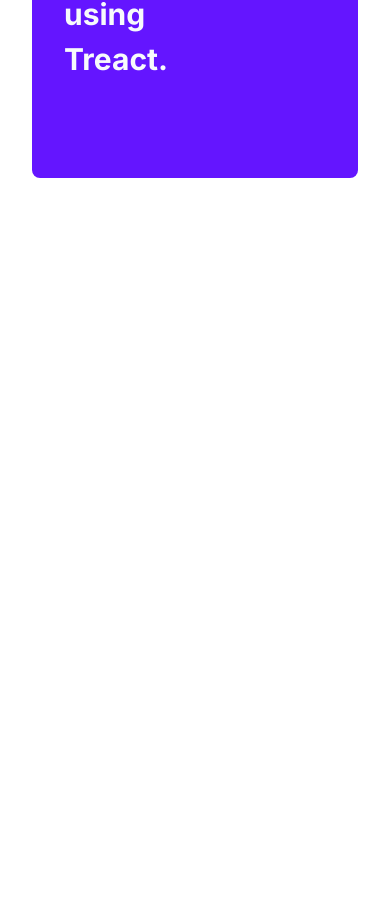
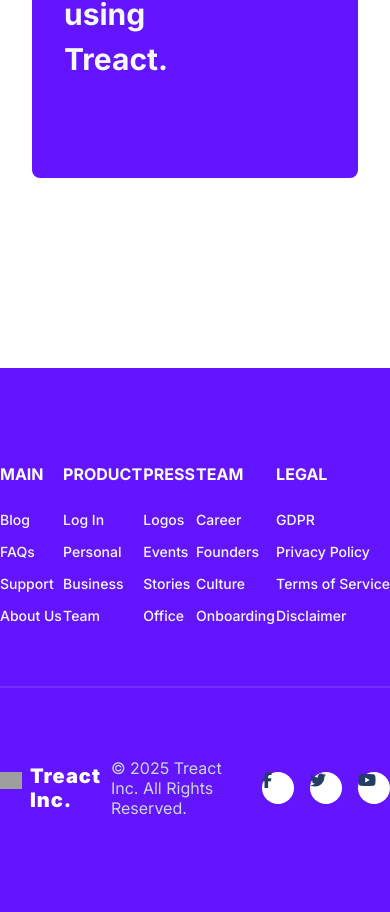
Before and after one commit to cruxbeta/fes_module_3_project_3.3_final, a plain HTML site: page index.html in a window 390 px wide. Shown: the part 10134-11046 px from the top of the page. Before the commit the page ends 10408 px from the top, so only its background shows below. Drawn offline with Linux system fonts and the light colour scheme; grey boxes are pictures that could not be loaded.

Commit message:
footer added, transitions (excluding nav) and responsivity is needed

```diff
--- a/index.html
+++ b/index.html
@@ -418,6 +418,63 @@
             </div>
         </div>
     </section>
+    <footer>
+        <div class="container">
+            <div class="row">
+                <div class="footer__links--wrapper">
+                    <div class="links__cat">
+                        <h4 class="cat__title">main</h4>
+                        <a class="cat__link">Blog</a>
+                        <a class="cat__link">FAQs</a>
+                        <a class="cat__link">Support</a>
+                        <a class="cat__link">About Us</a>
+                    </div>
+                    <div class="links__cat">
+                        <h4 class="cat__title">product</h4>
+                        <a class="cat__link">Log In</a>
+                        <a class="cat__link">Personal</a>
+                        <a class="cat__link">Business</a>
+                        <a class="cat__link">Team</a>
+                    </div>
+                    <div class="links__cat">
+                        <h4 class="cat__title">press</h4>
+                        <a class="cat__link">Logos</a>
+                        <a class="cat__link">Events</a>
+                        <a class="cat__link">Stories</a>
+                        <a class="cat__link">Office</a>
+                    </div>
+                    <div class="links__cat">
+                        <h4 class="cat__title">Team</h4>
+                        <a class="cat__link">Career</a>
+                        <a class="cat__link">Founders</a>
+                        <a class="cat__link">Culture</a>
+                        <a class="cat__link">Onboarding</a>
+                    </div>
+                    <div class="links__cat">
+                        <h4 class="cat__title">legal</h4>
+                        <a class="cat__link">GDPR</a>
+                        <a class="cat__link">Privacy Policy</a>
+                        <a class="cat__link">Terms of Service</a>
+                        <a class="cat__link">Disclaimer</a>
+                    </div>
+                </div>
+                <div class="footer__bottom">
+                    <div class="footer__logo">
+                        <figure class="footer__logo--wrapper">
+                        <img src="https://module-2-fp-example-website.vercel.app/assets/logo-light.d9a5d1b5be5ea077b26864fdfc2e96a4.svg" alt="footer logo" class="footer__img--logo">
+                        </figure>
+                        <div class="footer__logo--title">Treact Inc.</div>
+                    </div>
+                    <div class="footer__copyright">&copy; 2025 Treact Inc. All Rights Reserved.</div>
+                    <div class="footer__socials">
+                            <i class="fa-brands footer__social--icon fa-facebook-f"></i>
+                            <i class="fa-brands footer__social--icon fa-twitter"></i>
+                            <i class="fa-brands footer__social--icon fa-youtube"></i>
+                    </div>
+                </div>
+            </div>
+        </div>
+    </footer>
 </body>
 
 </html>
--- a/styles.css
+++ b/styles.css
@@ -856,3 +856,102 @@ START
     border: 1px solid rgba(160, 174, 192);
     background-color: #6415ff;
 }
+
+/*
+
+FOOTER
+
+*/
+
+footer .container {
+    width: 100%;
+    background: #6415ff;
+    padding-bottom: 94px;
+    margin-top: 94px;
+}
+
+footer .row {
+    display: flex;
+    flex-direction: column;
+    width: 100%;
+    max-width: 1280px;
+}
+
+.footer__links--wrapper {
+    display: flex;
+    justify-content: space-between;
+    padding-bottom: 54px;
+}
+
+.links__cat {
+    display: flex;
+    flex-direction: column;
+    justify-content: space-between;
+}
+
+.cat__title {
+    font-size: 16px;
+    text-transform: uppercase;
+    font-weight: 700;
+    margin-bottom: 1.25rem;
+}
+
+.cat__link {
+    font-size: 14px;
+    font-weight: 500;
+    color: #f7fafc;
+    line-height: 2rem;
+    cursor: pointer;
+}
+
+.cat__title,
+.footer__logo--title {
+    color: #fff;
+}
+
+.footer__bottom {
+    display: flex;
+    justify-content: space-between;
+    align-items: center;
+    padding-top: 70px;
+    border-top: 2px solid rgba(116, 44, 255);
+}
+
+.footer__logo {
+    display: flex;
+    align-items: center;
+}
+
+.footer__logo--wrapper {
+    width: 32px;
+    height: 32px;
+}
+
+.footer__logo--title {
+    font-size: 20px;
+    font-weight: 900;
+    letter-spacing: 1px;
+    margin-left: 8px;
+}
+
+.footer__copyright {
+    color: #cbd5e0;
+}
+
+.footer__socials {
+    display: flex;
+    align-items: center;
+    font-weight: 500;
+}
+
+.footer__social--icon {
+    background-color: #fff;
+    border-radius: 50%;
+    height: 32px;
+    width: 32px;
+    display: flex;
+    justify-content: center;
+    align-items: center;
+    cursor: pointer;
+    margin-left: 16px;
+}
```
